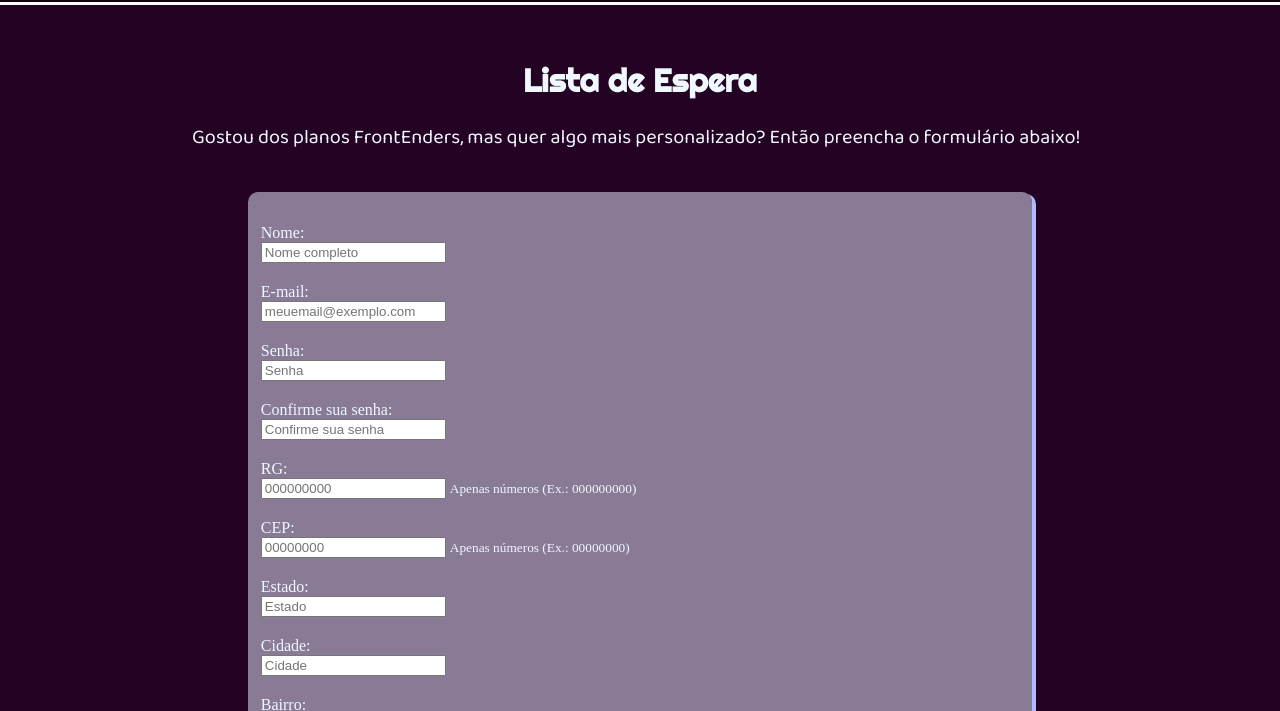
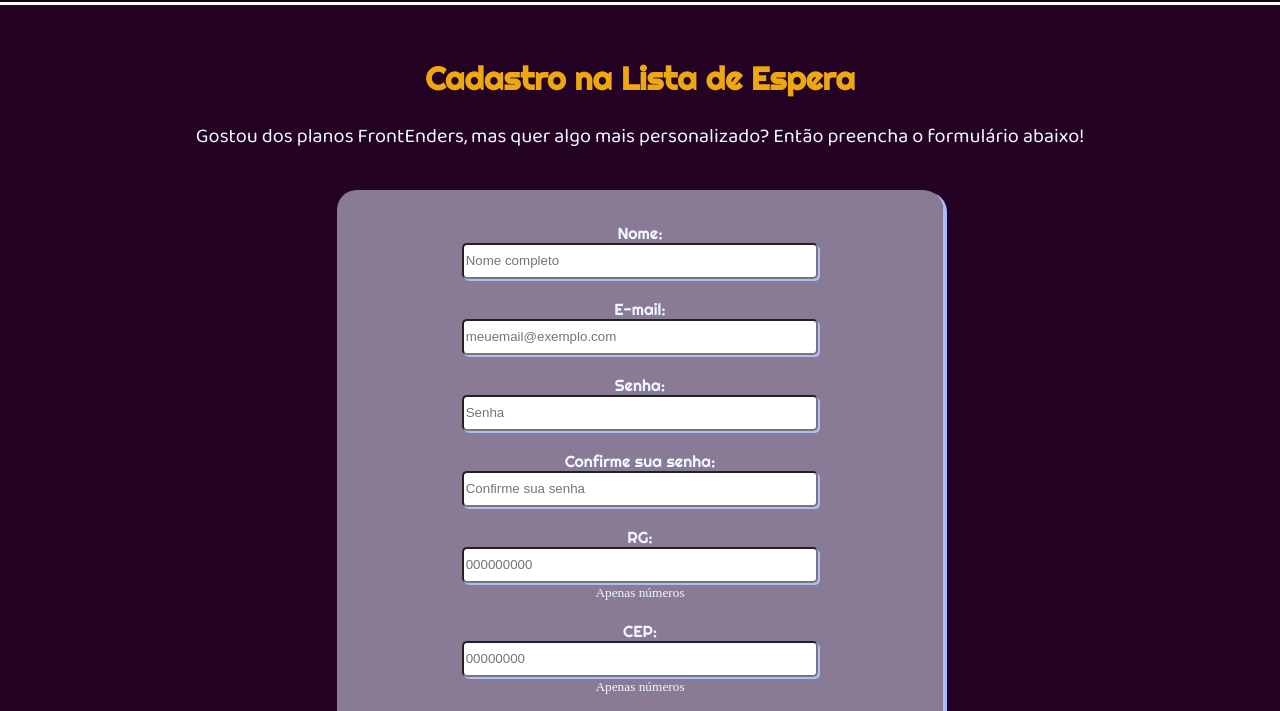
Before and after one commit to RSJadi/lista-espera, a plain HTML site: page index.html in a window 1280 px wide. Shown: the part 68-779 px from the top of the page. Drawn offline with Linux system fonts and the light colour scheme.

Commit message:
Obrigatoriedade de um CEP válido para enviar.

```diff
--- a/css/estilo.css
+++ b/css/estilo.css
@@ -6,6 +6,7 @@
 body {
     background-color: rgb(35, 2, 35);
     color: aliceblue;
+    text-align: center;
 }
 
 #menu {
@@ -84,27 +85,29 @@ body {
 }
 
 
-p {
+#p-form {
     font-family: 'Baloo 2', cursive;
     font-size: 20px;
+    width: 70vw;
+    text-align: center;
     margin: auto;
-    width: 70vw;
-    text-align: justify;
 }
 
 
 
-h1 {
-    margin-top: 10vw;
+
+#h1-form {
+    margin-top: 10%;
     font-family: 'Righteous', cursive;
     text-align: center;
+    color:rgb(237, 167, 16);;
 }
 
 #form {
     background-color: rgba(152, 139, 167, 0.877);
-    width: 60%;
+    width: fit-content;
     padding: 1%;
-    border-radius: 10px;
+    border-radius: 20px;
     box-shadow: 4px 2px rgb(176, 187, 250);
     margin: auto;
     margin-top: 3vw;
@@ -112,16 +115,27 @@ h1 {
 }
 
 
-input,
+input {
+    box-shadow: 2px 2px rgb(176, 187, 250);
+    height: 30px;
+    width: 60%;
+    border-radius: 5px;
+}
+
 textarea {
-    box-shadow: 2% 2% rgb(176, 187, 250);
-
+    box-shadow: 2px 2px rgb(176, 187, 250);
+    border-radius: 5px;
 }
 
 input:invalid {
     border-color: red;
-    border: 2px solid red;
-    box-shadow: 2% 2% red;
+    box-shadow: 2px 2px red;
+}
+
+label {
+    font-family: 'Righteous', cursive;
+    font-size: bold;
+
 }
 
 span {
@@ -130,6 +144,7 @@ span {
 
 .elementform {
     margin-top: 20px;
+    text-align: center;
 }
 
 button {
@@ -145,8 +160,8 @@ a {
         width: 80%;
     }
 
-    h1 {
-        margin-top: 30vw;
+    #h1-form {
+        margin-top: 50vw;
     }
 
 
--- a/index.html
+++ b/index.html
@@ -5,9 +5,10 @@
     <meta charset="UTF-8">
     <meta http-equiv="X-UA-Compatible" content="IE=edge">
     <meta name="viewport" content="width=device-width, initial-scale=1.0">
+
     <link rel="stylesheet" href="css/estilo.css">
     <link rel="shortcut icon" href="imagens/fav.png" type="image/x-icon">
-    <title>Lista de Espera</title>
+    <title>CADASTRO</title>
 </head>
 
 <body>
@@ -45,8 +46,10 @@
 
     </header>
 
-    <h1>Lista de Espera</h1>
-    <p>Gostou dos planos FrontEnders, mas quer algo mais personalizado? Então preencha o formulário abaixo!</p>
+    <h1 id="h1-form">Cadastro na Lista de Espera</h1>
+    <p id="p-form">
+    Gostou dos planos FrontEnders, mas quer algo mais personalizado? Então preencha o formulário abaixo!
+    </p>
 
     <form id="form" required="required">
         <div class="elementform">
@@ -55,7 +58,7 @@
         </div>
         <div class="elementform">
             <label for="email">E-mail:</label> <br>
-            <input type="email" placeholder="meuemail@exemplo.com" id="email">
+            <input type="email" placeholder="meuemail@exemplo.com" id="email" onblur="validaEmail()">
             <span id="erro-email"></span>
         </div>
         <div class="elementform">
@@ -69,13 +72,13 @@
         </div>
         <div class="elementform">
             <label for="">RG:</label> <br>
-            <input type="text" id="rg-mask" maxlength="12" placeholder="000000000" oninput="this.value = this.value.replace(/[^0-9.]/g, '').replace(/(\..*?)\..*/g, '$1');" >
-            <small>Apenas números (Ex.: 000000000)</small>
+            <input type="text" id="rg-mask" maxlength="12" placeholder="000000000" oninput="this.value = this.value.replace(/[^0-9.]/g, '').replace(/(\..*?)\..*/g, '$1');" > <br>
+            <small>Apenas números</small>
         </div>
         <div class="elementform">
             <label for="">CEP:</label><br>
-            <input type="text" id="cep" maxlength="8" placeholder="00000000" oninput="this.value = this.value.replace(/[^0-9.]/g, '').replace(/(\..*?)\..*/g, '$1');" >
-            <small>Apenas números (Ex.: 00000000)</small>
+            <input type="text" id="cep" minlength="8" maxlength="8" placeholder="00000000" oninput="this.value = this.value.replace(/[^0-9.]/g, '').replace(/(\..*?)\..*/g, '$1');" > <br>
+            <small>Apenas números</small>
         </div>
         <div class="elementform">
             <label for="">Estado:</label><br>
@@ -91,7 +94,7 @@
         </div>
         <div class="elementform">
             <label for="">Rua:</label><br>
-            <input type="text" placeholder="Logradouro" id="logradouro">
+            <input type="text" placeholder="Logradouro" id="logradouro"> <br>
             <small>Rua, Travessa, Estrada, Avenida..</small>
         </div>
         <div class="elementform">
@@ -104,7 +107,7 @@
         </div>
         <div class="elementform">
             <label for="">Mensagem:</label> <br>
-            <textarea name="" id="msg" cols="40" rows="3" placeholder="Nos conte o que você tem em mente..."
+            <textarea name="" id="msg" cols="70" rows="5" placeholder="Nos conte o que você tem em mente..."
                 required="required"></textarea>
         </div>
 
--- a/javascript/js.js
+++ b/javascript/js.js
@@ -15,12 +15,17 @@ enviar.addEventListener('click', function (e) {
         const confirmsenha = document.getElementById('confirmSenha');
         let regexSenha = /[A-Za-z0-9.]/
 
+
+
         if (senha.value != confirmsenha.value
             && regexSenha != "") {
             alert('Por favor, verifique se sua senha foi digitada corretamente.')
             e.preventDefault()
+        } else if (cep != Response) {
+            alert('Ops.. Verifique se seu CEP foi digitado corretamente')
+            e.preventDefault()
         }
-        else if (senha.value == "" || confirmsenha.value == "" || mensagem.value == "" || mail.value == "" || cep.value == "") {
+        else if (senha.value == "" || confirmsenha.value == "" || mensagem.value == "" || mail.value == "" || cep.value == "" || !mail.checkValidity() || cep.length < 8) {
             alert('Por favor, verifique se todos os campos foram preenchidos corretamente.')
             e.preventDefault()
             //
@@ -34,9 +39,9 @@ enviar.addEventListener('click', function (e) {
         switch (rg) {
             case NaN:
                 alert('O valor digitado no RG parece não ser número');
-            break;
+                break;
         }
-    return idnumber()
+        return idnumber()
     }
     return validacao()
 })
@@ -68,11 +73,11 @@ cep.addEventListener('blur', (e) => {
         .catch(e => alert('Ops.. Verifique se seu CEP foi digitado corretamente ' + e.message)) // se der errado, então faça
 })
 
+//|| mail.value == "" || mail.value != regexEmail
 
-//|| mail.value == "" || mail.value != regexEmail
 mail.addEventListener('blur', function () {
     if (!mail.checkValidity()) {
-        error.innerHTML = "Email inválido";
+        error.innerText = "Email inválido"
     }
 })
 mail.addEventListener('focus', function () {
```
